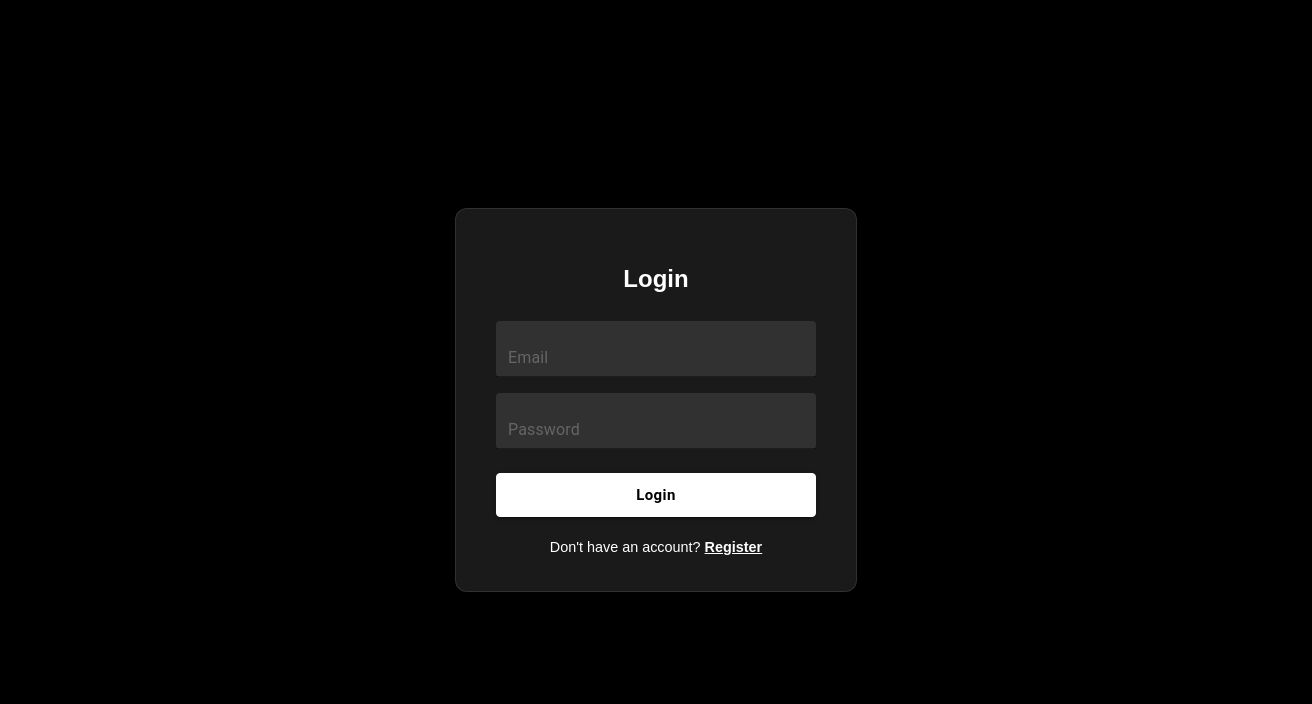
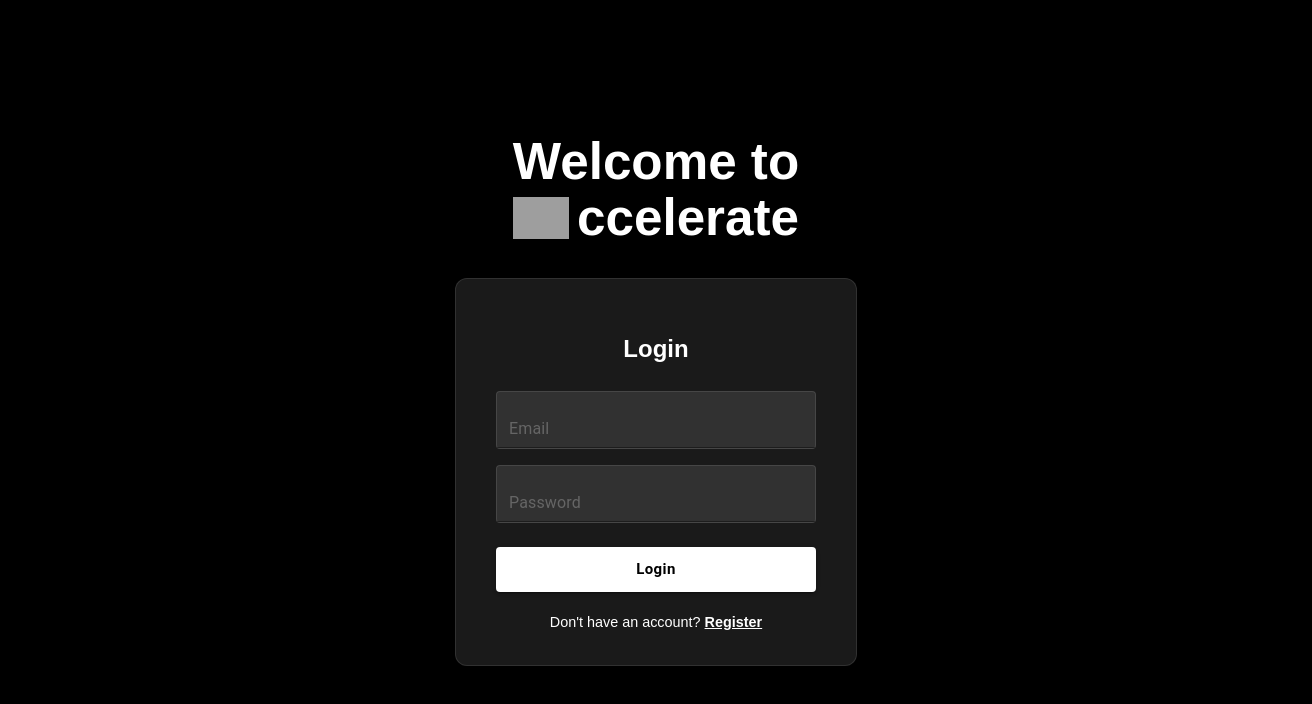
Before and after one commit to zqzkt/accelerate, a React (Vite) app: page /login in a window 1280 px wide. Shown: the top 704 px of the page, 1312 px wide, since content can reach past the window. Built offline with nearby package versions, Linux system fonts and the light colour scheme; no server answers; grey boxes are pictures that could not be loaded.

Commit message:
Styling and homepage link

```diff
--- a/index.html
+++ b/index.html
@@ -4,7 +4,7 @@
     <meta charset="UTF-8" />
     <link
       rel="icon"
-      href="https://assets.streamlinehq.com/image/private/w_512,h_512,ar_1/f_auto/v1/icons/2/fire-50zgmmzmpmj0dpiveboae.png/fire-093h0x5plzetwd4gyy290mm.png?_a=DATAdtAAZAA0"
+      href="https://cdn-icons-png.flaticon.com/512/10003/10003660.png"
     />
     <meta name="viewport" content="width=device-width, initial-scale=1.0" />
     <title>Accelerate</title>
--- a/pages/Courses.jsx
+++ b/pages/Courses.jsx
@@ -13,7 +13,7 @@
       const { data, error } = await supabase.from("courses").select("*");
 
       if (error) {
-        // console.log(error);
+        console.log(error);
       }
       if (data) {
         setCourses(data);
@@ -25,10 +25,11 @@
   }, []);
 
   return (
-    <div>
+    <div style={{ backgroundColor: "#000", minHeight: "100vh" }}>
       <NavigationBar position="sticky" />
-
-      <AllCoursesSummary/>
+      <div style={{ maxWidth: "1200px", marginLeft: "60px" }}>
+        <AllCoursesSummary />
+      </div>
     </div>
   );
 }
--- a/pages/Login.jsx
+++ b/pages/Login.jsx
@@ -38,49 +38,71 @@
   return (
     <Box
       sx={{
+        position: "fixed",
         display: "flex",
+        flexDirection: "column",
         justifyContent: "center",
         alignItems: "center",
         height: "100vh",
-        width: "100vw",
+        width: "100%",
         bgcolor: "black",
         px: 2,
+        color: "white",
       }}
     >
-      <div
-        style={{
-          backgroundColor: "#000",
+      <Box
+        sx={{
+          textAlign: "center",
+          mb: 4,
+        }}
+      >
+        <h1 style={{ margin: 0 }}>Welcome to</h1>
+        <h1
+          style={{
+            display: "flex",
+            alignItems: "center",
+            justifyContent: "center",
+            gap: "8px",
+            margin: 0,
+          }}
+        >
+          <img
+            src="https://cdn-icons-png.flaticon.com/512/10003/10003660.png"
+            alt="Logo"
+            style={{ maxWidth: "56px", height: "auto" }}
+          />
+          ccelerate
+        </h1>
+      </Box>
+
+      <Box
+        sx={{
+          backgroundColor: "#ffffff1a",
           padding: "32px 40px",
           borderRadius: "12px",
           minWidth: "320px",
           maxWidth: "400px",
-          color: "white",
+          border: "1px solid #ffffff1a",
           textAlign: "center",
-          border: "1px solid #ffffff1a",
-          backgroundColor: "#ffffff1a",
         }}
       >
         <h2 style={{ marginBottom: "24px", fontWeight: "600" }}>Login</h2>
+
         {message && (
           <span
             style={{
               display: "block",
               marginBottom: "16px",
-              color: "white",
               fontWeight: "500",
             }}
           >
             {message}
           </span>
         )}
+
         <Box
           component="form"
-          sx={{
-            display: "flex",
-            flexDirection: "column",
-            gap: 2,
-            width: "100%",
-          }}
+          sx={{ display: "flex", flexDirection: "column", gap: 2 }}
           onSubmit={(e) => {
             handleSubmit(e);
             setloadingButton(false);
@@ -97,6 +119,7 @@
               sx: {
                 bgcolor: "#ffffff1a",
                 color: "white",
+                border: "1px solid #ffffff1a",
                 borderRadius: 1,
                 "&:hover": {
                   borderColor: "white",
@@ -120,6 +143,7 @@
               sx: {
                 bgcolor: "#ffffff1a",
                 color: "white",
+                border: "1px solid #ffffff1a",
                 borderRadius: 1,
                 "&:hover": {
                   borderColor: "white",
@@ -131,6 +155,7 @@
               },
             }}
           />
+
           <Button
             type="submit"
             variant="contained"
@@ -143,7 +168,6 @@
               textTransform: "none",
               bgcolor: "white",
               color: "black",
-              borderColor: "white",
               "&:hover": {
                 bgcolor: "#ffffff1a",
                 color: "white",
@@ -155,7 +179,7 @@
           </Button>
         </Box>
 
-        <div style={{ marginTop: "20px", fontSize: "0.9rem", color: "white" }}>
+        <div style={{ marginTop: "20px", fontSize: "0.9rem" }}>
           <span>Don't have an account? </span>
           <Link
             to="/register"
@@ -168,7 +192,7 @@
             Register
           </Link>
         </div>
-      </div>
+      </Box>
     </Box>
   );
 }
--- a/src/App.jsx
+++ b/src/App.jsx
@@ -14,8 +14,8 @@
   return (
     <BrowserRouter>
       <Routes>
-        <Route path="/" element={<Home />}>
-          /* home */
+        <Route path="/" element={<Register />}>
+          /* register */
         </Route>
         <Route path="/login" element={<Login />}>
           /* login */
@@ -34,8 +34,8 @@
           /* dashboard */
         </Route>
         <Route path="/courses" element={<Courses />}></Route>
-        <Route path="/in_progress_courses" element={<MyProgress/>}></Route>
-        <Route path="/learn/:course_id" element={<Learn/>}></Route>
+        <Route path="/in_progress_courses" element={<MyProgress />}></Route>
+        <Route path="/learn/:course_id" element={<Learn />}></Route>
         <Route path="/courses/:course_id" element={<CourseDetail />} />
       </Routes>
     </BrowserRouter>
```
